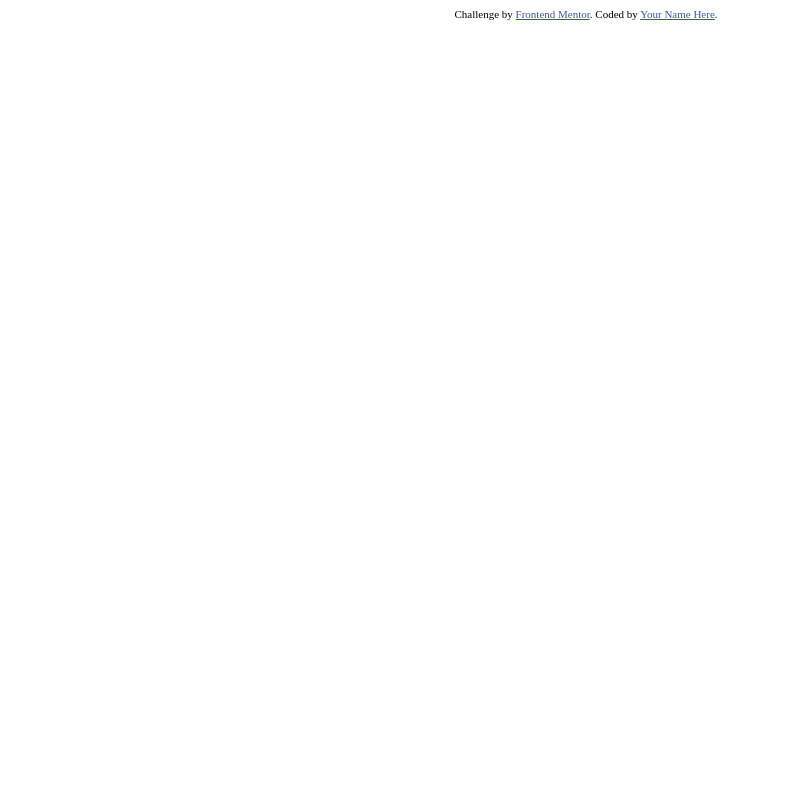
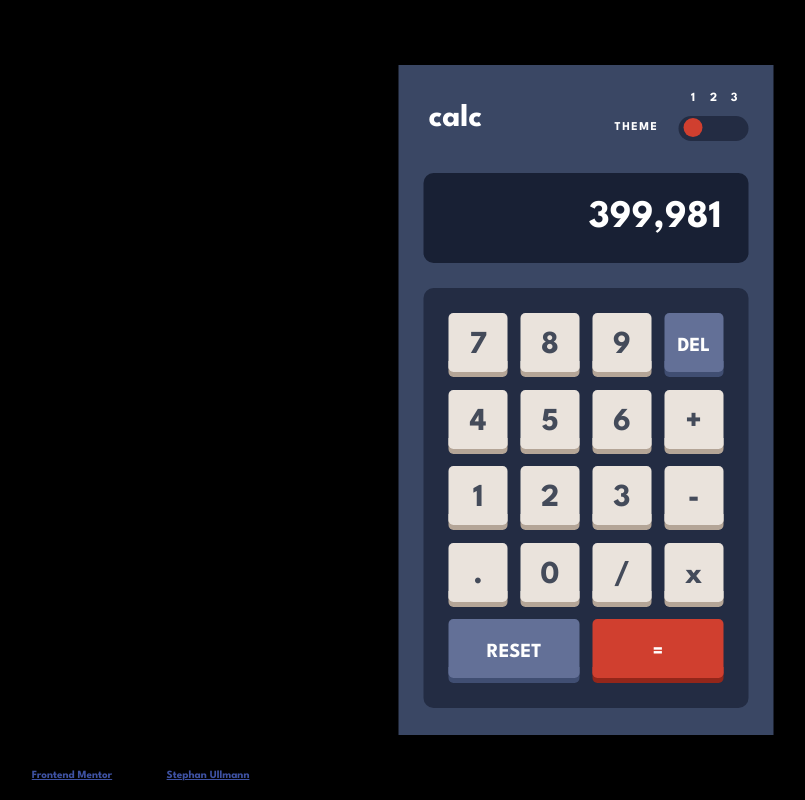
Before and after one commit to StephanUllmann/calculator-app, a website: page index.html in a window 1280 px wide. Shown: the whole page, without its empty margins (54-859 px from the left). Drawn offline with Linux system fonts and the light colour scheme.

Commit message:
Styled app

```diff
--- a/index.html
+++ b/index.html
@@ -21,7 +21,7 @@
       href="https://fonts.googleapis.com/css2?family=League+Spartan:wght@700&display=swap"
       rel="stylesheet"
     />
-
+    <link rel="stylesheet" href="style.css" />
     <style>
       .attribution {
         font-size: 11px;
@@ -33,11 +33,132 @@
     </style>
   </head>
   <body>
+    <div class="container">
+      <div class="calculator">
+        <h1 class="calculator__name">calc</h1>
+        <div class="theme">
+          <form action="#" class="theme__form">
+            <h3 class="theme__text">Theme</h3>
+            <div class="theme__form-group">
+              <div class="theme__switch-bg"></div>
+
+              <div class="theme__form__radio-group">
+                <input
+                  type="radio"
+                  class="theme__form__radio-input"
+                  id="theme-1"
+                  name="theme"
+                  checked
+                />
+                <label for="theme-1" class="theme__form__radio-label"
+                  ><span
+                    class="theme__form__radio-btn theme__form__radio-btn--1"
+                  ></span
+                  >1</label
+                >
+              </div>
+              <div class="theme__form__radio-group">
+                <input
+                  type="radio"
+                  class="theme__form__radio-input"
+                  id="theme-2"
+                  name="theme"
+                />
+                <label for="theme-2" class="theme__form__radio-label"
+                  ><span
+                    class="theme__form__radio-btn theme__form__radio-btn--2"
+                  ></span
+                  >2</label
+                >
+              </div>
+              <div class="theme__form__radio-group">
+                <input
+                  type="radio"
+                  class="theme__form__radio-input"
+                  id="theme-3"
+                  name="theme"
+                />
+                <label for="theme-3" class="theme__form__radio-label"
+                  ><span
+                    class="theme__form__radio-btn theme__form__radio-btn--3"
+                  ></span
+                  >3</label
+                >
+              </div>
+            </div>
+          </form>
+        </div>
+
+        <div class="screen">
+          <p class="screen__text">399,981</p>
+        </div>
+
+        <div class="keypad">
+          <div class="keypad__key keypad__key--main" data-val="7">
+            <span class="keypad__key-value">7</span>
+          </div>
+          <div class="keypad__key keypad__key--main" data-val="8">
+            <span class="keypad__key-value">8</span>
+          </div>
+          <div class="keypad__key keypad__key--main" data-val="9">
+            <span class="keypad__key-value">9</span>
+          </div>
+          <div class="keypad__key keypad__key--back" data-val="del">
+            <span class="keypad__key-value">del</span>
+          </div>
+          <div class="keypad__key keypad__key--main" data-val="4">
+            <span class="keypad__key-value">4</span>
+          </div>
+          <div class="keypad__key keypad__key--main" data-val="5">
+            <span class="keypad__key-value">5</span>
+          </div>
+          <div class="keypad__key keypad__key--main" data-val="6">
+            <span class="keypad__key-value">6</span>
+          </div>
+          <div class="keypad__key keypad__key--main" data-val="+">
+            <span class="keypad__key-value">+</span>
+          </div>
+          <div class="keypad__key keypad__key--main" data-val="1">
+            <span class="keypad__key-value">1</span>
+          </div>
+          <div class="keypad__key keypad__key--main" data-val="2">
+            <span class="keypad__key-value">2</span>
+          </div>
+          <div class="keypad__key keypad__key--main" data-val="3">
+            <span class="keypad__key-value">3</span>
+          </div>
+          <div class="keypad__key keypad__key--main" data-val="-">
+            <span class="keypad__key-value">-</span>
+          </div>
+          <div class="keypad__key keypad__key--main" data-val=".">
+            <span class="keypad__key-value">.</span>
+          </div>
+          <div class="keypad__key keypad__key--main" data-val="0">
+            <span class="keypad__key-value">0</span>
+          </div>
+          <div class="keypad__key keypad__key--main data-val="/"><span
+            class="keypad__key-value"
+            >/</span
+          >
+        </div>
+        <div class="keypad__key keypad__key--main" data-val="x">
+          <span class="keypad__key-value">x</span>
+        </div>
+        <div class="keypad__key keypad__key--back" data-val="reset">
+          <span class="keypad__key-value">reset</span>
+        </div>
+        <div class="keypad__key keypad__key--equals" data-val="=">
+          <span class="keypad__key-value">=</span>
+        </div>
+      </div>
+    </div>
+
     <div class="attribution">
       Challenge by
       <a href="https://www.frontendmentor.io?ref=challenge" target="_blank"
         >Frontend Mentor</a
-      >. Coded by <a href="#">Your Name Here</a>.
+      >. Coded by <a href="#">Stephan Ullmann</a>.
     </div>
+    <!-- </div> -->
   </body>
 </html>
--- /dev/null
+++ b/sass/_base.scss
@@ -0,0 +1,61 @@
+*,
+*::before,
+*::after {
+  box-sizing: inherit;
+  padding: 0;
+  margin: 0;
+}
+
+html {
+  box-sizing: border-box;
+  font-size: 62.5%;
+}
+
+body {
+  font-family: $font;
+}
+
+.container {
+  height: 100svh;
+  position: relative;
+  background-color: #000;
+}
+
+.calculator {
+  position: absolute;
+  top: 50%;
+  left: 50%;
+  transform: translate(-50%, -50%);
+  height: 67rem;
+  width: 37.5rem;
+  background-color: var(--color-bg-main--1);
+  display: grid;
+  grid-template-columns: 1fr 1fr;
+  grid-template-rows: repeat(3, max-content);
+  row-gap: 2.5rem;
+  justify-content: center;
+  align-content: center;
+  padding: 3rem 2.5rem;
+
+  &__name {
+    grid-column: 1 / 2;
+    grid-row: 1 / 2;
+    color: var(--color-text-disp--1);
+    font-size: $font-size;
+    justify-self: start;
+    align-self: end;
+    padding-left: 0.5rem;
+  }
+}
+
+.attribution {
+  position: absolute;
+  bottom: 2rem;
+  left: 2rem;
+
+  @media only screen and (max-width: 60em) {
+    bottom: 0.25rem;
+    left: 0;
+    right: 0;
+  }
+}
--- /dev/null
+++ b/sass/_keypad.scss
@@ -0,0 +1,85 @@
+.keypad {
+  background-color: var(--color-bg-sec--1);
+  grid-column: 1/ -1;
+  grid-row: 3 / 4;
+  max-width: 45rem;
+  height: 42rem;
+  padding: 2.5rem;
+  border-radius: 1rem;
+
+  display: grid;
+
+  grid-template-rows: repeat(5, 1fr);
+  grid-template-columns: repeat(4, 1fr);
+  gap: 1.25rem;
+  // justify-items: center;
+  // align-items: center;
+
+  &__key {
+    display: flex;
+    justify-content: center;
+    align-items: center;
+    height: calc(100% - 0.5rem);
+    width: 100%;
+    border-radius: 0.5rem;
+    font-size: $font-size;
+    z-index: 10;
+    position: relative;
+    transition: all 0.2s;
+    cursor: grab;
+
+    &:active {
+      transform: translateY(0.5rem);
+      cursor: grabbing;
+
+      &:last-child {
+        bottom: 0;
+      }
+    }
+
+    &-value {
+      transform: translateY(3px);
+    }
+
+    &--main {
+      background-color: var(--color-key-main-bg);
+      color: var(--color-text-nums);
+
+      @include key-bottom(var(--color-key-main-shadow));
+      @include brighten;
+    }
+
+    &--back {
+      background-color: var(--color-key-back-bg);
+      color: var(--color-text-back);
+      text-transform: uppercase;
+      font-size: 2rem;
+
+      @include key-bottom(var(--color-key-back-shadow));
+      @include brighten;
+    }
+
+    &--equals {
+      background-color: var(--color-key-toggle-bg);
+      color: var(--color-text-equals);
+      font-size: 2rem;
+
+      @include key-bottom(var(--color-key-toggle-shadow));
+      @include brighten;
+    }
+  }
+}
+
+[data-val="reset"] {
+  grid-column: 1 / 3;
+  // grid-row: -2 / -1;
+}
+
+[data-val="="] {
+  grid-column: 3 / 5;
+  // grid-row: -2 / -1;
+}
+
+.keypad__key:active::after {
+  transform: translateY(-0.5rem);
+}
--- /dev/null
+++ b/sass/_screen.scss
@@ -0,0 +1,22 @@
+.screen {
+  grid-column: 1 / -1;
+  grid-row: 2 / 3;
+  background-color: var(--color-bg-screen--1);
+  max-width: 45rem;
+  height: clamp(9rem, 9rem, 10.5em);
+  border-radius: 1rem;
+
+  margin-top: 1.5rem;
+
+  display: flex;
+  justify-content: flex-end;
+  align-items: center;
+
+  &__text {
+    display: block;
+    padding: 2.7rem;
+    font-size: 3.9rem;
+    font-weight: $font-weight;
+    color: var(--color-text-disp--1);
+  }
+}
--- /dev/null
+++ b/sass/_theme-switch.scss
@@ -0,0 +1,114 @@
+.theme {
+  grid-column: 2 / 3;
+  grid-row: 1 / 2;
+  //   position: relative;
+
+  &__switch-bg {
+    position: absolute;
+    width: 7rem;
+    height: 2.5rem;
+    background-color: var(--color-bg-sec);
+    border-radius: 23rem;
+    bottom: -0.75rem;
+    left: -0.5rem;
+    z-index: 1;
+  }
+
+  &__form {
+    display: flex;
+    justify-content: end;
+    gap: 2.5rem;
+
+    &-group {
+      width: 6rem;
+      display: flex;
+      justify-content: space-between;
+      margin-right: 0.5rem;
+      position: relative;
+    }
+
+    &__radio-group {
+      display: flex;
+      flex-direction: column-reverse;
+      align-items: center;
+      gap: 1rem;
+    }
+
+    &__radio-input {
+      //   visibility: hidden;
+      z-index: 13;
+      appearance: none;
+      border: none;
+      height: 1.9rem;
+      width: 1.9rem;
+      border-radius: 50%;
+      transform: translateY(0.4rem);
+
+      &:checked {
+        background-color: var(--color-key-toggle-bg);
+      }
+    }
+
+    &__radio-label {
+      color: var(--color-text-disp--1);
+      font-size: 1.25rem;
+      position: relative;
+    }
+
+    &__radio-btn {
+      height: 2rem;
+      width: 2rem;
+      //   outline: 1px solid var(--color-key-toggle-bg);
+      border-radius: 50%;
+      position: absolute;
+      z-index: 20;
+      bottom: -2.8rem;
+      left: -0.6rem;
+      //   opacity: 0.5;
+      //   visibility: hidden;
+
+      &::after {
+        content: "";
+        height: 1.9rem;
+        width: 1.9rem;
+        border-radius: 50%;
+        position: absolute;
+        top: 0;
+        left: 0;
+        background-color: var(--color-key-toggle-bg);
+        opacity: 0;
+        transition: opacity 0.1s;
+      }
+
+      //   &--1 {
+      //     left: -0.25rem;
+      //   }
+
+      //   &--2 {
+      //     left: 2rem;
+      //   }
+
+      //   &--3 {
+      //     left: 4.3rem;
+      //   }
+    }
+  }
+
+  &__text {
+    color: var(--color-text-disp--1);
+    text-transform: uppercase;
+    font-size: 1.2rem;
+    letter-spacing: 0.15rem;
+    align-self: flex-end;
+  }
+}
+
+// &__radio-input:checked ~ &__radio-label &__radio-button::after {
+//   opacity: 1;
+// }
+
+.theme__form__radio-input:checked
+  ~ .theme__form__radio-label
+  .theme__form__radio-btn {
+  opacity: 1;
+}
--- a/sass/main.scss
+++ b/sass/main.scss
@@ -0,0 +1,5 @@
+@import "variables";
+@import "base";
+@import "theme-switch";
+@import "screen";
+@import "keypad";
```
Also changed, not shown: sass/_variables.scss (added, +128 -0 lines), style.css (added).
